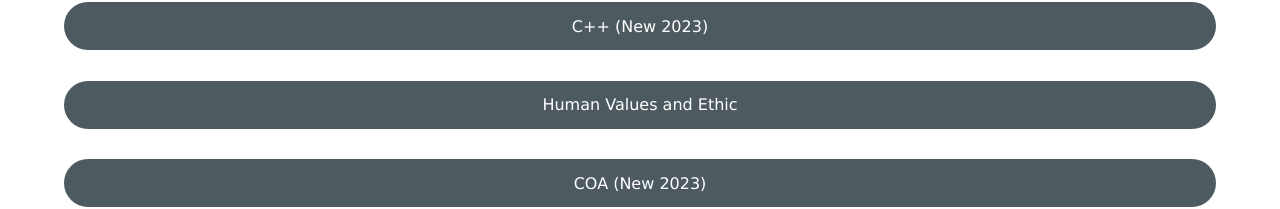
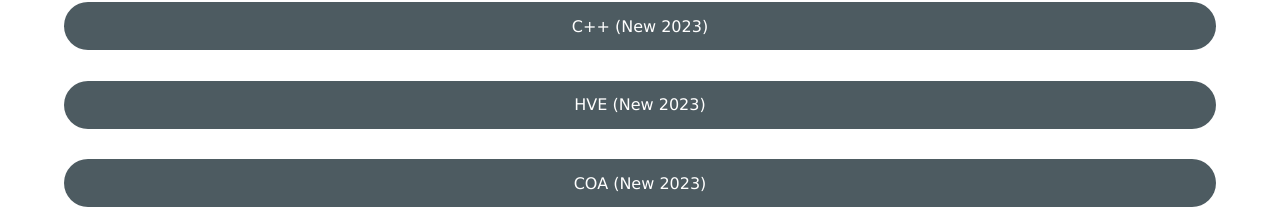
Before and after one commit to bhavishya556/sem3, a plain HTML site: page index.html in a window 1280 px wide. Shown: the part 228-437 px from the top of the page. Drawn offline with Linux system fonts and the light colour scheme.

Commit message:
HVE update

```diff
--- a/index.html
+++ b/index.html
@@ -29,7 +29,7 @@
           <div class="sem1 sem"><a  target="_blank" class="sem-link" href="https://drive.google.com/file/d/1YzxoJBrM_adf4PlGjQM1ycm5HsxvyI6K/view?usp=sharing">CN (New 2023)</a></div>
 
           <div class="sem3 sem"><a target="_blank" class="sem-link" href="https://drive.google.com/file/d/1nV7acEQ-7IMCOE6Gj0lOZDdgdexqqF9h/view?usp=sharing">C++ (New 2023)</a></div>
-          <div class="sem4 sem"><a target="_blank" class="sem-link" href="https://drive.google.com/file/d/1v_RBb-b3PCHzWXat2yUXogc-MHYfjb1I/view?usp=drive_link">Human Values and Ethic</a></div>
+          <div class="sem4 sem"><a target="_blank" class="sem-link" href="https://drive.google.com/file/d/1rSXDysPiiHMzj3KHQ55JjpaSeZbpa067/view?usp=sharing">HVE (New 2023)</a></div>
           <div class="sem4 sem"><a target="_blank" class="sem-link" href="https://drive.google.com/file/d/1dnrey67yD3-GW7d2CocwtnnsETBtQDXe/view?usp=sharing">COA (New 2023)</a></div>
 
 
```
